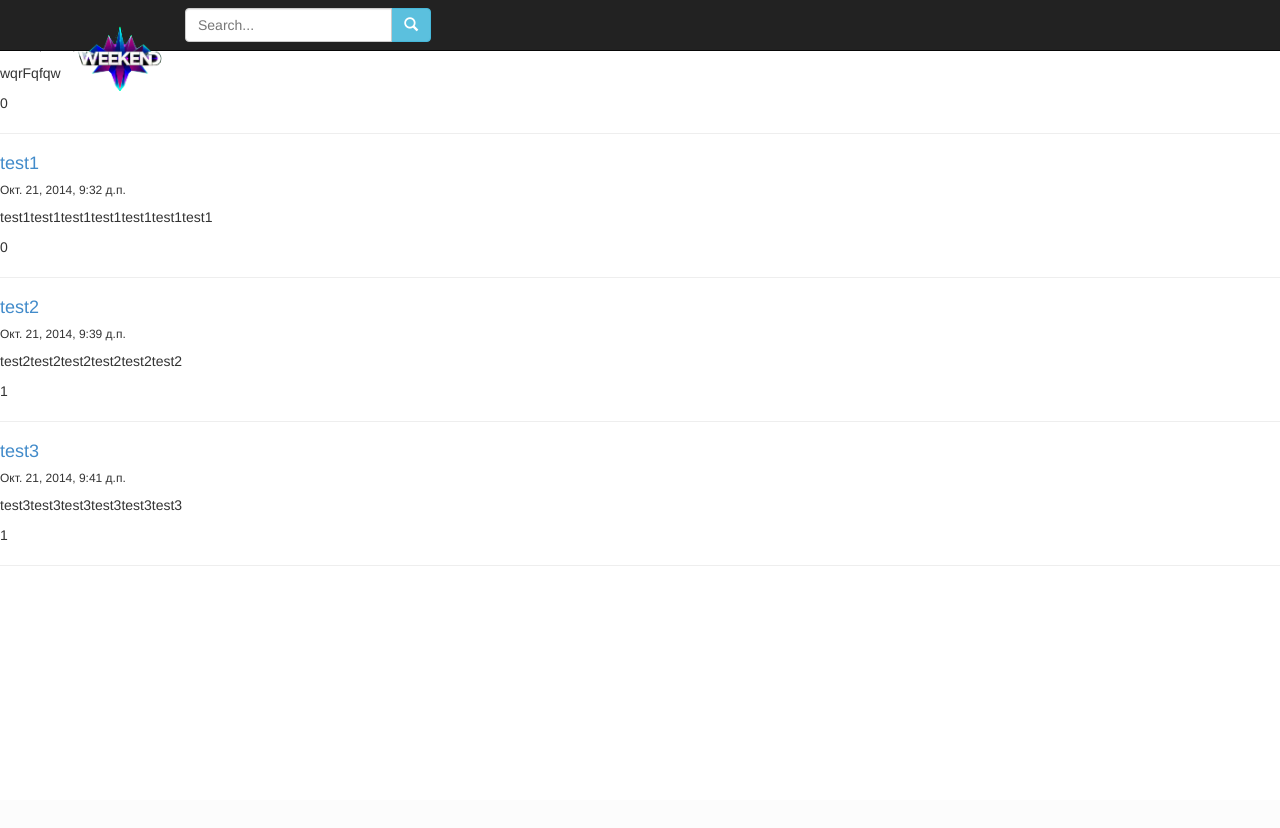
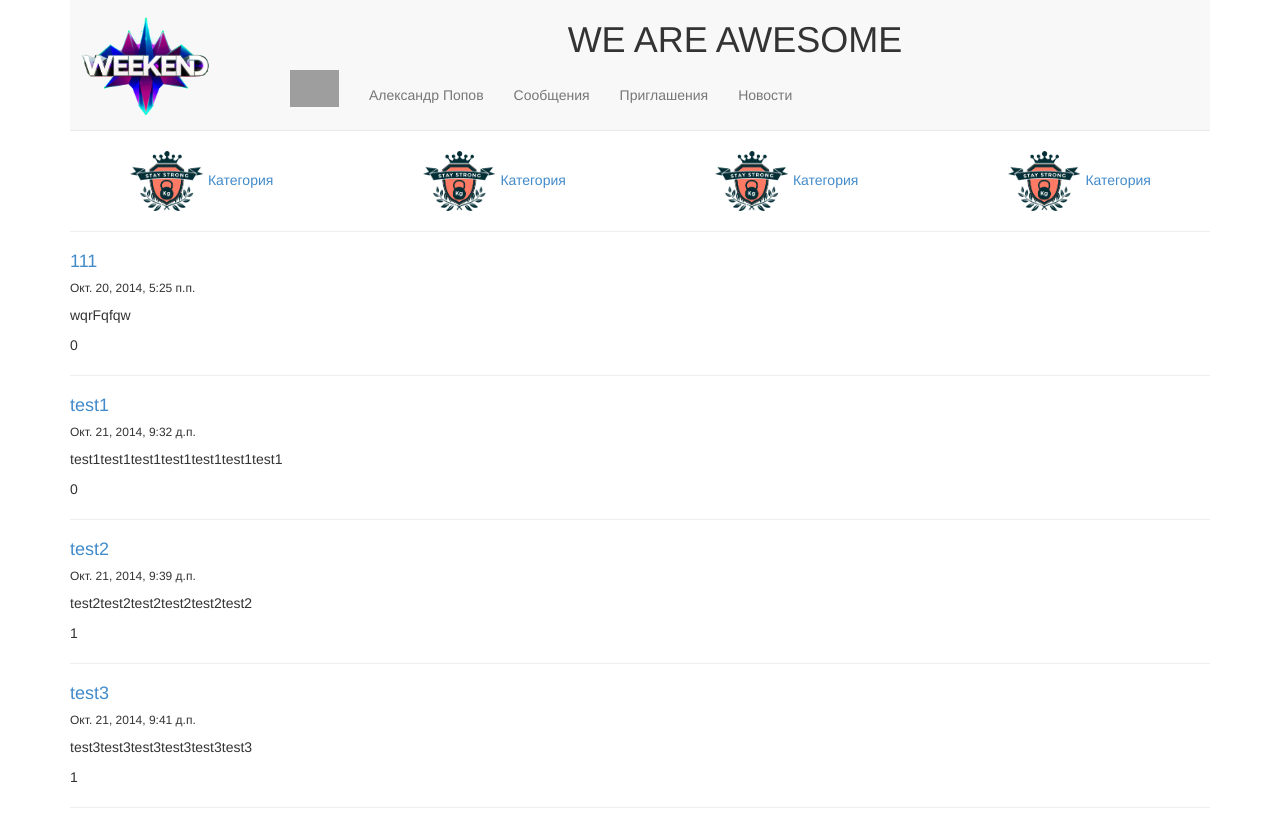
Before and after one commit to 1240/HOBBIE, a Django app: page /rooms/all/ in a window 1280 px wide. Before the commit the page ends 566 px from the top, so only its background shows below. Run offline with Django 3.2, Linux system fonts and the light colour scheme; data comes from the database, SQL or seed files in the repository; parts of the project's set-up code (start-up, migrations or seed data) failed here and were passed over; some libraries are stand-ins or nearby versions; grey boxes are pictures that could not be loaded.

Commit message:
header all pages

```diff
--- a/HOBBIE/templates/main.html
+++ b/HOBBIE/templates/main.html
@@ -10,38 +10,45 @@
     <script rel="stylesheet" type="text/javascript" src="{{ STATIC_URL }}js/bootstrap.js"></script>
 </head>
 <body>
-<nav class="navbar navbar-inverse navbar-fixed-top" role="navigation">
-    <div class="container">
-        <div class="navbar-header">
-            <button type="button" class="navbar-toggle" data-toggle="collapse"
-                    data-target="#bs-example-navbar-collapse-1">
-                <span class="sr-only">Toggle navigation</span>
-                <span class="icon-bar"></span>
-                <span class="icon-bar"></span>
-                <span class="icon-bar"></span>
-            </button>
-            <a class="navbar-brand" href="#">
-                <img src="{% static "img/logo.gif" %}" alt="logo" width="100px">
-            </a>
-        </div>
-        <div class="collapse navbar-collapse navbar-ex1-collapse">
-            <div>
-                <form action="" class="navbar-form">
-                    <div class="input-group">
-                        <input type="Search" placeholder="Search..." class="form-control"/>
-
-                        <div class="input-group-btn">
-                            <button class="btn btn-info">
-                                <span class="glyphicon glyphicon-search"></span>
-                            </button>
-                        </div>
-                    </div>
-                </form>
+<div class="container">
+<nav class="navbar navbar-default navbar-static-top" role="navigation">
+    <div class="container col-xs-2">
+        <div class="row vertical-align">
+            <div class="">
+                <img src="{% static "img/logo.gif" %}" alt="logo" width="80%">
             </div>
-
         </div>
     </div>
+    <div class="container col-xs-10">
+        <div class="collapse navbar-collapse text-center" id="navbar-collapse-1">
+            <h1>WE ARE AWESOME</h1>
+        </div>
+        <div>
+            <ul class="nav navbar-nav ">
+                <li>
+                    <a href="#" title="Александр Попов">
+                        <img src="http://cs606017.vk.me/v606017802/6def/wf3hHo1sZtY.jpg"
+                             style="width:49px; margin-top: -15px;">
+                    </a>
+                </li>
+                <li><a href="#" title="Александр Попов">Александр Попов</a></li>
+                <li><a href="#">Сообщения</a></li>
+                <li><a href="#about">Приглашения</a></li>
+                <li><a href="#contact">Новости</a></li>
+            </ul>
+        </div>
+        <!--/.nav-collapse -->
+    </div>
 </nav>
+
+<div class="row text-center">
+    <div class="col-md-3"><a href="#"><img src="{% static "img/stay_strong.png" %}" width="30%">Категория</a></div>
+    <div class="col-md-3"><a href="#"><img src="{% static "img/stay_strong.png" %}" width="30%">Категория</a></div>
+    <div class="col-md-3"><a href="#"><img src="{% static "img/stay_strong.png" %}" width="30%">Категория</a></div>
+    <div class="col-md-3"><a href="#"><img src="{% static "img/stay_strong.png" %}" width="30%">Категория</a></div>
+</div>
+
+<hr>
 {% block rooms %}
 {% endblock %}
 </body>
```
